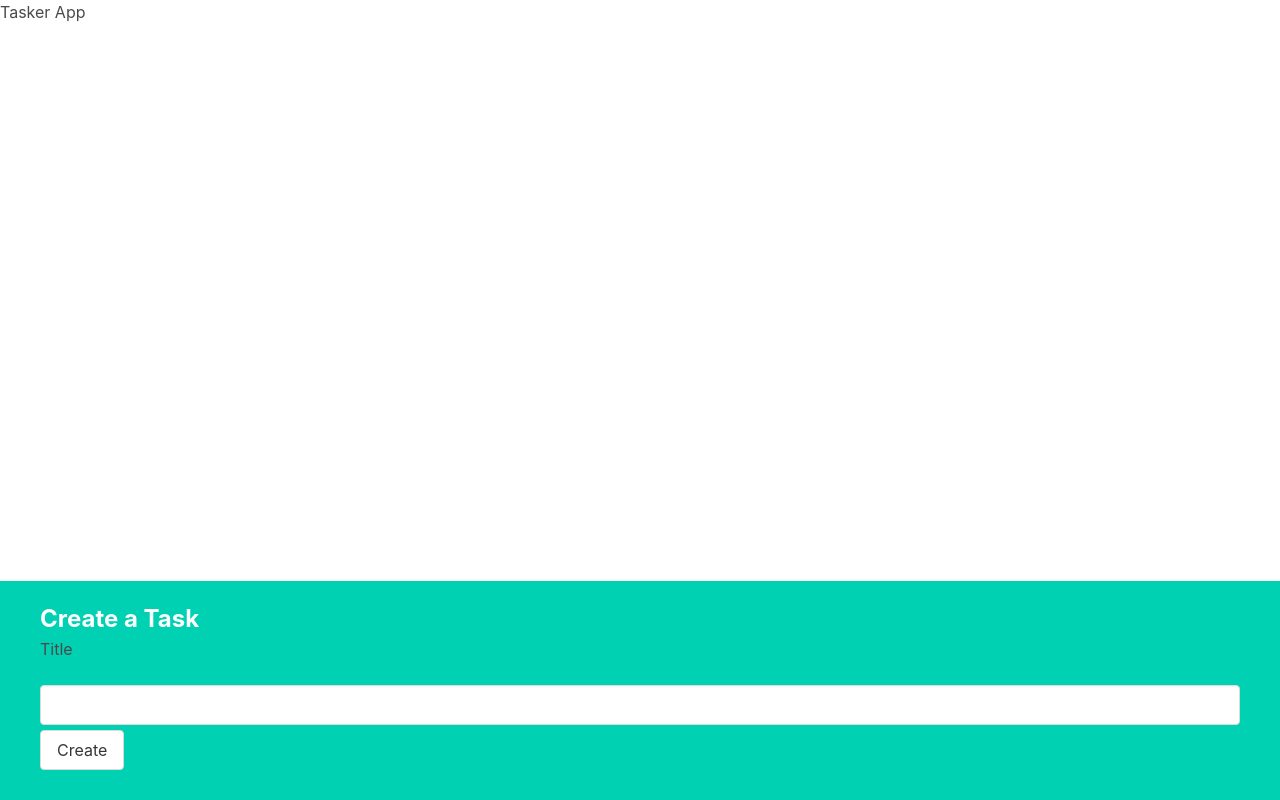
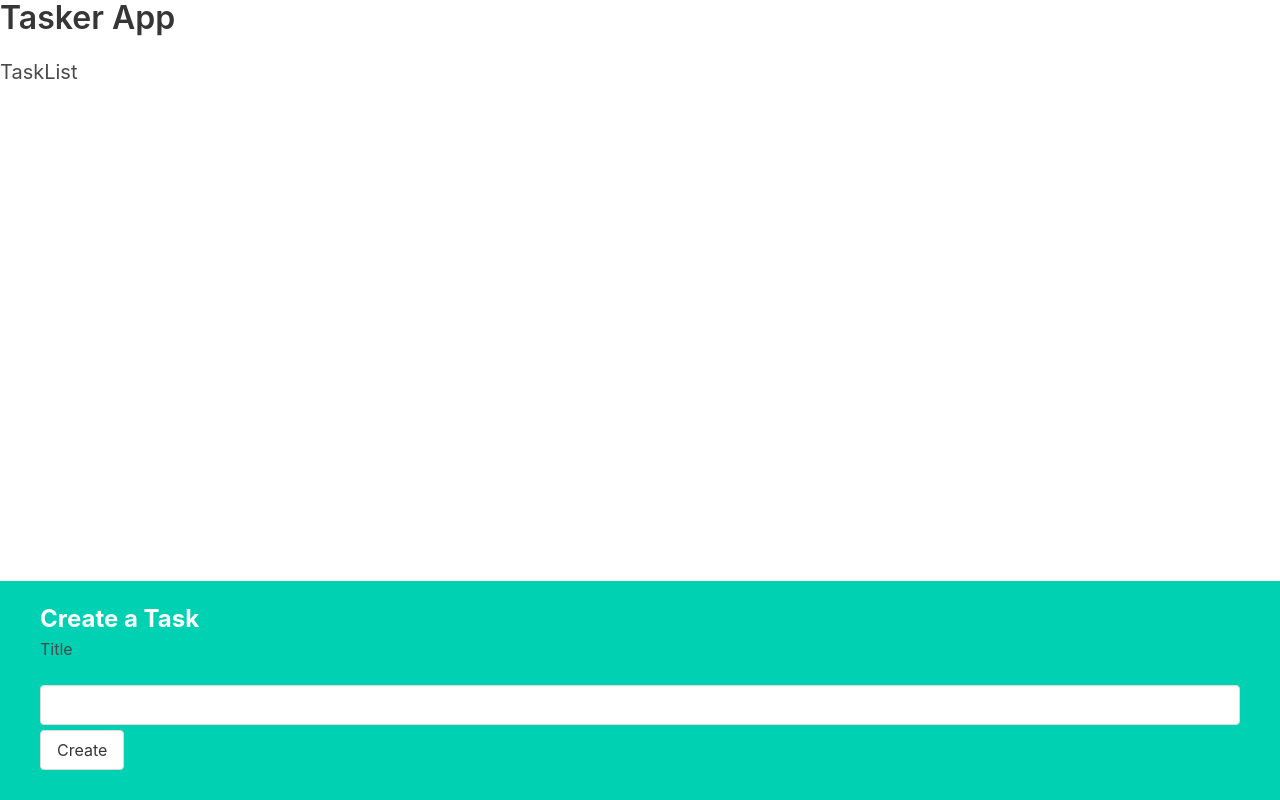
Before and after one commit to ivankharak/tasker-react, a React (Create React App) app: page / in a window 1280 px wide. Built offline with nearby package versions, Linux system fonts and the light colour scheme.

Commit message:
v1 Delta 2.0
Migrated the task render mechanism to a component namely Task List and imported and rendered that component in the App

```diff
--- a/src/App.js
+++ b/src/App.js
@@ -1,6 +1,7 @@
 import React from "react";
-import { useState, useEffect } from "react";
+import { useState } from "react";
 import TaskCreate from './components/TaskCreate'
+import TaskList from "./components/TaskList";
 
 function App() {
   const [tasks, setTasks] = useState([]);
@@ -24,11 +25,8 @@ function App() {
 
   return (
     <div className="App">
-      Tasker App
-      <div>
-        <br />
-        {renderTask}
-      </div>
+      <h1 className="title" >Tasker App</h1>
+      <TaskList tasks={tasks} />
       <TaskCreate onCreate={createTask} />
     </div>
   );
--- a/src/components/TaskList.js
+++ b/src/components/TaskList.js
@@ -1,8 +1,16 @@
 import React from 'react';
 
-const TaskList = () => {
+const TaskList = ({ tasks }) => {
+    const renderTask = tasks.map((task) => {
+        return (
+            <div key={task.id}>{task.id}. {task.title}</div>
+        )
+    })
     return (
-        <div>TaskList</div>
+        <div>
+            <h2 className='subtitle' >TaskList</h2>
+            {renderTask}
+        </div>
     )
 }
 
```
